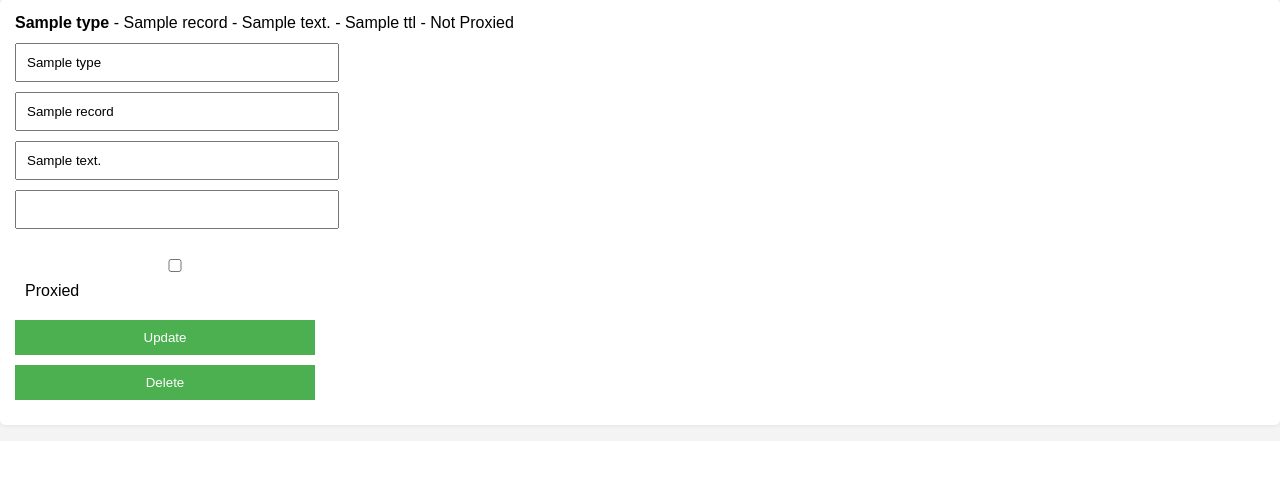
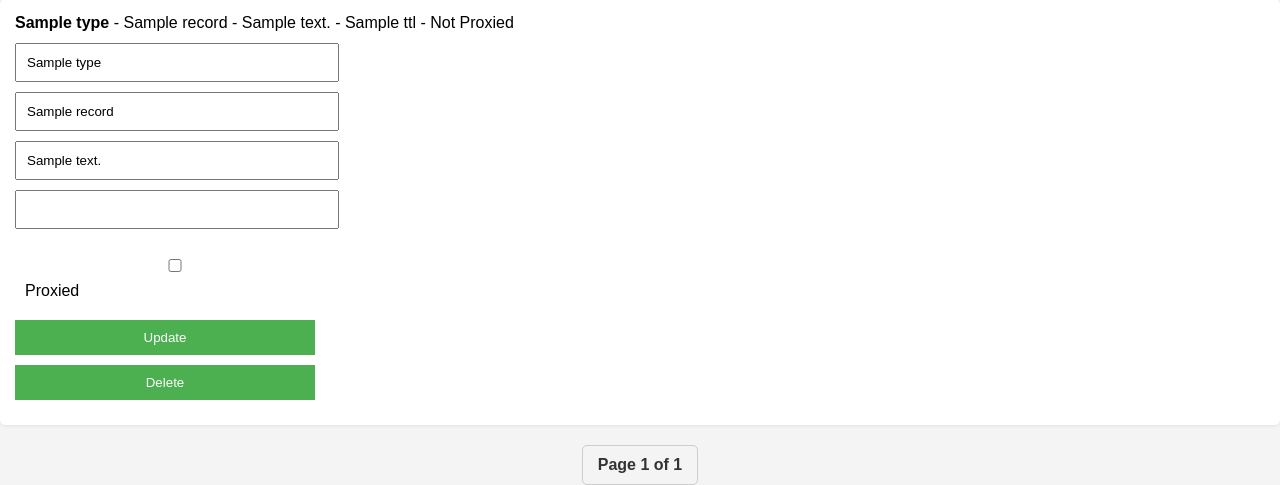
Before and after one commit to davidhfrankelcodes/flask-cloudflare-dns-crud-app, a Flask app: template templates/dns_records.html in a window 1280 px wide. Shown: the part 567-1052 px from the top of the page. Before the commit the page ends 996 px from the top, so only its background shows below. Run offline with Flask 3, Linux system fonts and the light colour scheme; the template is opened without the code that fills it: most values are stand-ins (such as "Sample title", 1, 10 or a date in 2020).

Commit message:
pagination

```diff
--- a/app.py
+++ b/app.py
@@ -46,6 +46,8 @@ def dns_records():
 
     domain = app.config['DOMAIN']
     zone_id = get_zone_id(domain)
+    page = request.args.get('page', 1, type=int)
+    per_page = request.args.get('per_page', 10, type=int)
 
     if request.method == 'POST':
         action = request.form.get('action')
@@ -57,8 +59,14 @@ def dns_records():
         elif action == 'delete':
             delete_dns_record(zone_id, record_id)
 
-    records = list_dns_records(zone_id)
-    return render_template('dns_records.html', records=records)
+    records, total_records = list_dns_records(zone_id, page, per_page)
+    total_pages = (total_records + per_page - 1) // per_page  # Calculate total pages
+
+    return render_template('dns_records.html',
+                           records=records,
+                           page=page,
+                           per_page=per_page,
+                           total_pages=total_pages)
 
 def get_zone_id(domain):
     url = f'{ZONES_ENDPOINT}?name={domain}'
@@ -68,11 +76,12 @@ def get_zone_id(domain):
         return data['result'][0]['id']
     return None
 
-def list_dns_records(zone_id):
-    url = f'{ZONES_ENDPOINT}/{zone_id}/dns_records'
+def list_dns_records(zone_id, page, per_page):
+    url = f'{ZONES_ENDPOINT}/{zone_id}/dns_records?page={page}&per_page={per_page}'
     response = requests.get(url, headers=headers)
     data = response.json()
-    return data['result'] if data['success'] else []
+    total_records = data['result_info']['total_count'] if data['success'] else 0
+    return data['result'], total_records if data['success'] else []
 
 def create_dns_record(zone_id, form):
     url = f'{ZONES_ENDPOINT}/{zone_id}/dns_records'
--- a/static/styles.css
+++ b/static/styles.css
@@ -61,3 +61,27 @@ li form {
 .alert {
     color: red;
 }
+.pagination {
+    text-align: center;
+    margin-top: 20px;
+}
+
+.pagination a, .pagination span {
+    display: inline-block;
+    margin: 0 5px;
+    padding: 10px 15px;
+    color: #333;
+    text-decoration: none;
+    border: 1px solid #ddd;
+    border-radius: 5px;
+}
+
+.pagination a:hover {
+    background-color: #f4f4f4;
+}
+
+.pagination span {
+    background-color: #f4f4f4;
+    border: 1px solid #ccc;
+    font-weight: bold;
+}
--- a/templates/dns_records.html
+++ b/templates/dns_records.html
@@ -51,6 +51,16 @@
             </li>
         {% endfor %}
         </ul>
+
+        <div class="pagination">
+            {% if page > 1 %}
+                <a href="{{ url_for('dns_records', page=page-1, per_page=per_page) }}">&laquo; Previous</a>
+            {% endif %}
+            <span>Page {{ page }} of {{ total_pages }}</span>
+            {% if page < total_pages %}
+                <a href="{{ url_for('dns_records', page=page+1, per_page=per_page) }}">Next &raquo;</a>
+            {% endif %}
+        </div>
     </div>
 </body>
 </html>
```
